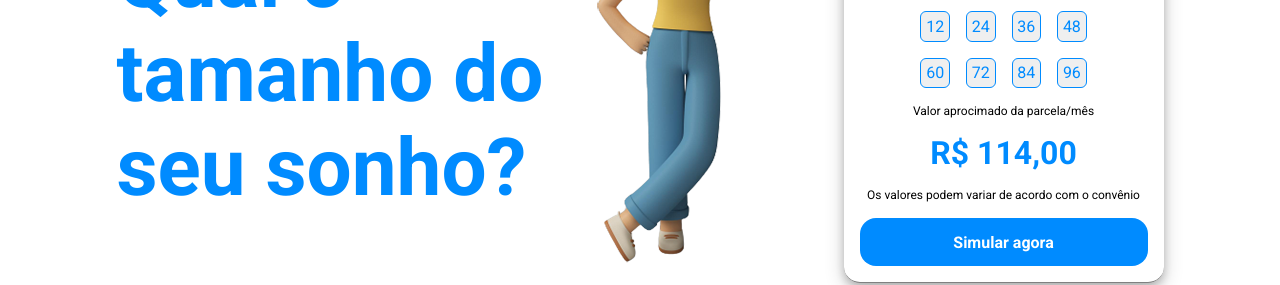
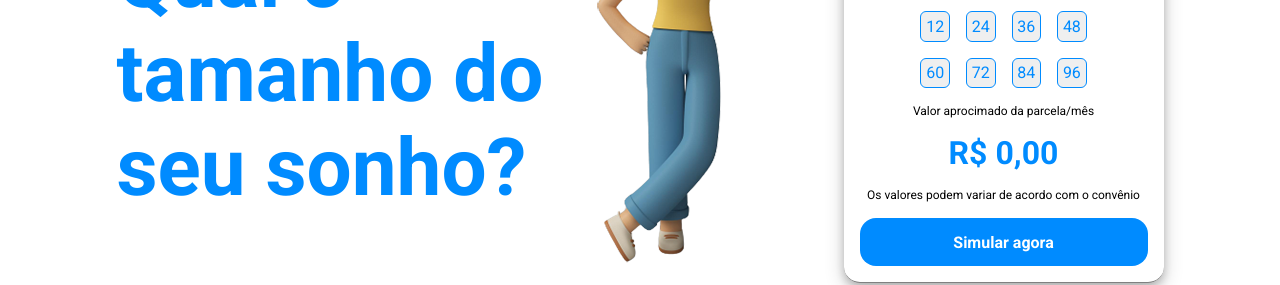
Before and after one commit to Catalendas/Oeste_financeira, a React (Vite) app: page / in a window 1280 px wide. Shown: the part 1920-2205 px from the top of the page. Built offline with nearby package versions, Linux system fonts and the light colour scheme.

Commit message:
rate function

```diff
--- a/package.json
+++ b/package.json
@@ -14,6 +14,7 @@
     "phosphor-react": "^1.4.1",
     "react": "^18.2.0",
     "react-dom": "^18.2.0",
+    "react-hook-form": "^7.41.5",
     "react-router-dom": "^6.5.0",
     "styled-components": "^5.3.6",
     "swiper": "^8.4.5"
--- a/src/components/Simulator/index.tsx
+++ b/src/components/Simulator/index.tsx
@@ -13,11 +13,10 @@ import {
 import girl from "../../assets/girlSimulation.png"
 import { priceFormatter } from "../../utils/formatedMoney";
 import { SimulationButton } from "../SimulationButton";
-import React from "react";
 
 export function Simulator() {
     const [ rangeValue, setRengeValue] = useState([2000])
-    const [ loanAmount, setLoanAmont] = useState(0)
+    const [ ratePrice, setRatePrice] = useState(0)
 
     function HandleSum(event: any) {
         const rangeEventValue = event.target.value
@@ -27,8 +26,13 @@ export function Simulator() {
     }
 
     function handlePlus(event: any) {
-        console.log(event)
+        const radioValue = event.target.value
+
+        const results = Number(rangeValue) * radioValue
+
+        setRatePrice(results)
     }
+
 
 
     return (
@@ -48,7 +52,6 @@ export function Simulator() {
 
                         <FormSimulator>
 
-
                             <section>
                                     <p>De quanto você precisa?</p>
                                     <span>{priceFormatter.format( Number(rangeValue))}</span>
@@ -60,19 +63,19 @@ export function Simulator() {
                                 <OptionsButton value="0.054" onClick={handlePlus}>24</OptionsButton>
                                 <OptionsButton value="0.042" onClick={handlePlus}>36</OptionsButton>
                                 <OptionsButton value="0.035" onClick={handlePlus}>48</OptionsButton>
-                                <OptionsButton value="0.031">60</OptionsButton>
-                                <OptionsButton value="0.028">72</OptionsButton>
-                                <OptionsButton value="0.027">84</OptionsButton>
-                                <OptionsButton value="0.026">96</OptionsButton>
+                                <OptionsButton value="0.031" onClick={handlePlus}>60</OptionsButton>
+                                <OptionsButton value="0.028" onClick={handlePlus}>72</OptionsButton>
+                                <OptionsButton value="0.027" onClick={handlePlus}>84</OptionsButton>
+                                <OptionsButton value="0.026" onClick={handlePlus}>96</OptionsButton>
                             </OptionsContainer>
 
                             <Results>
                                 <span>Valor aprocimado da parcela/mês</span>
-                                <p>R$ 114,00</p>
+                                <p>{priceFormatter.format( Number(ratePrice))}</p>
                                 <span>Os valores podem variar de acordo com o convênio</span>
                             </Results>
 
-                            <SimulationButton text="Simular agora" color="blue"/>
+                            <SimulationButton  text="Simular agora" color="blue"/>
 
                         </FormSimulator>
 
```
Also changed, not shown: 2 other files (tests, documents, lock files or other folders).
